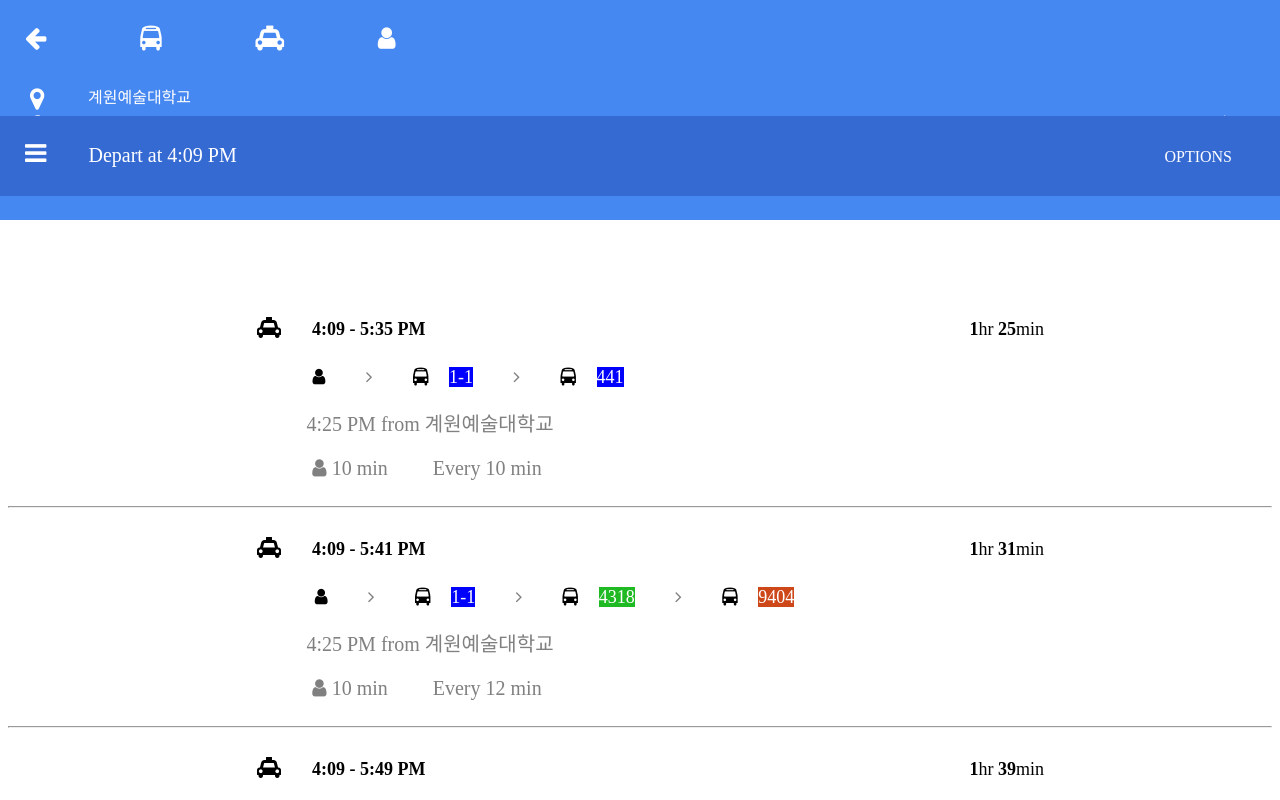
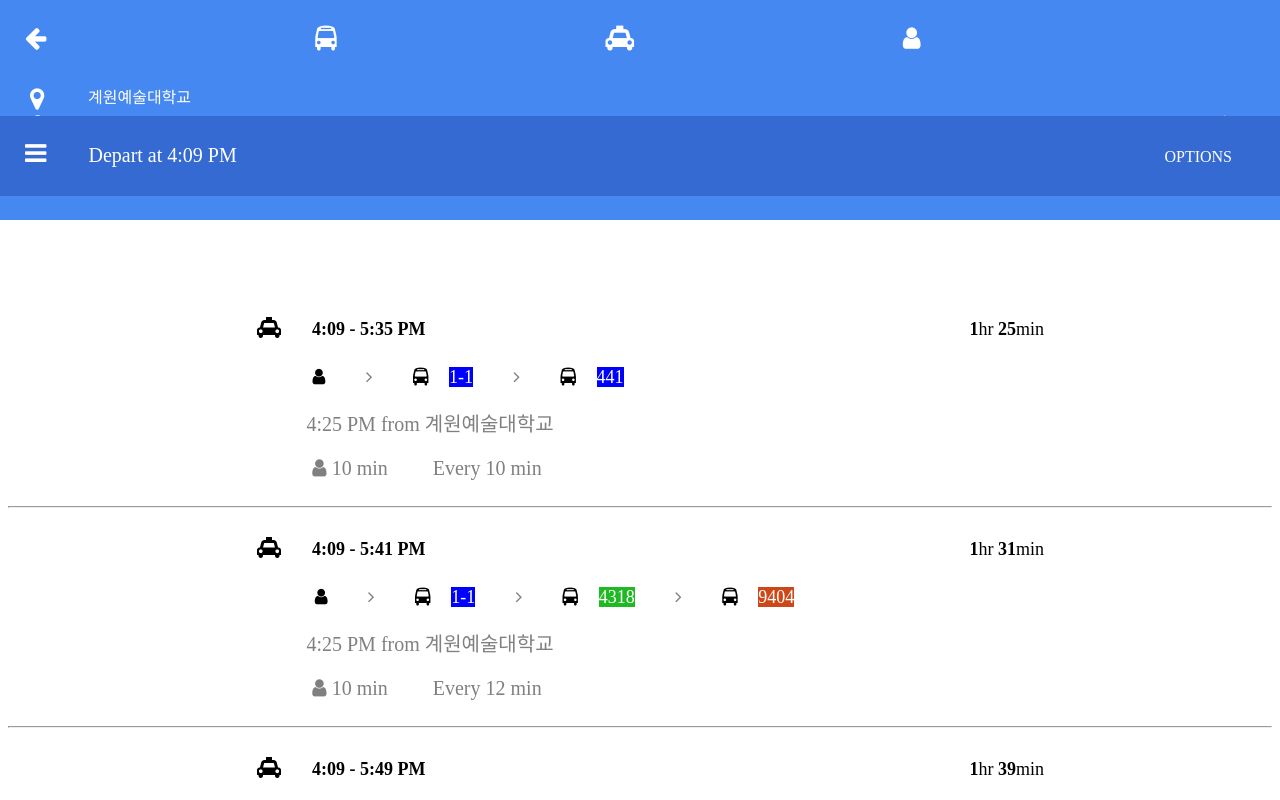
Before and after one commit to hyuckk/hyuckk.github.io, a plain HTML site: page google-map.html in a window 1280 px wide. Shown: the top 800 px of the page. Drawn offline with Linux system fonts and the light colour scheme.

Commit message:
Update google-map.html

```diff
--- a/google-map.html
+++ b/google-map.html
@@ -27,7 +27,7 @@
     .icon1 {
       margin-top: 1.0em;
       margin-left: 1.0em;
-      word-spacing: 3.5em;
+      word-spacing: 10.5em;
       font-size: 25px;
     }
     .icon2 {
```
